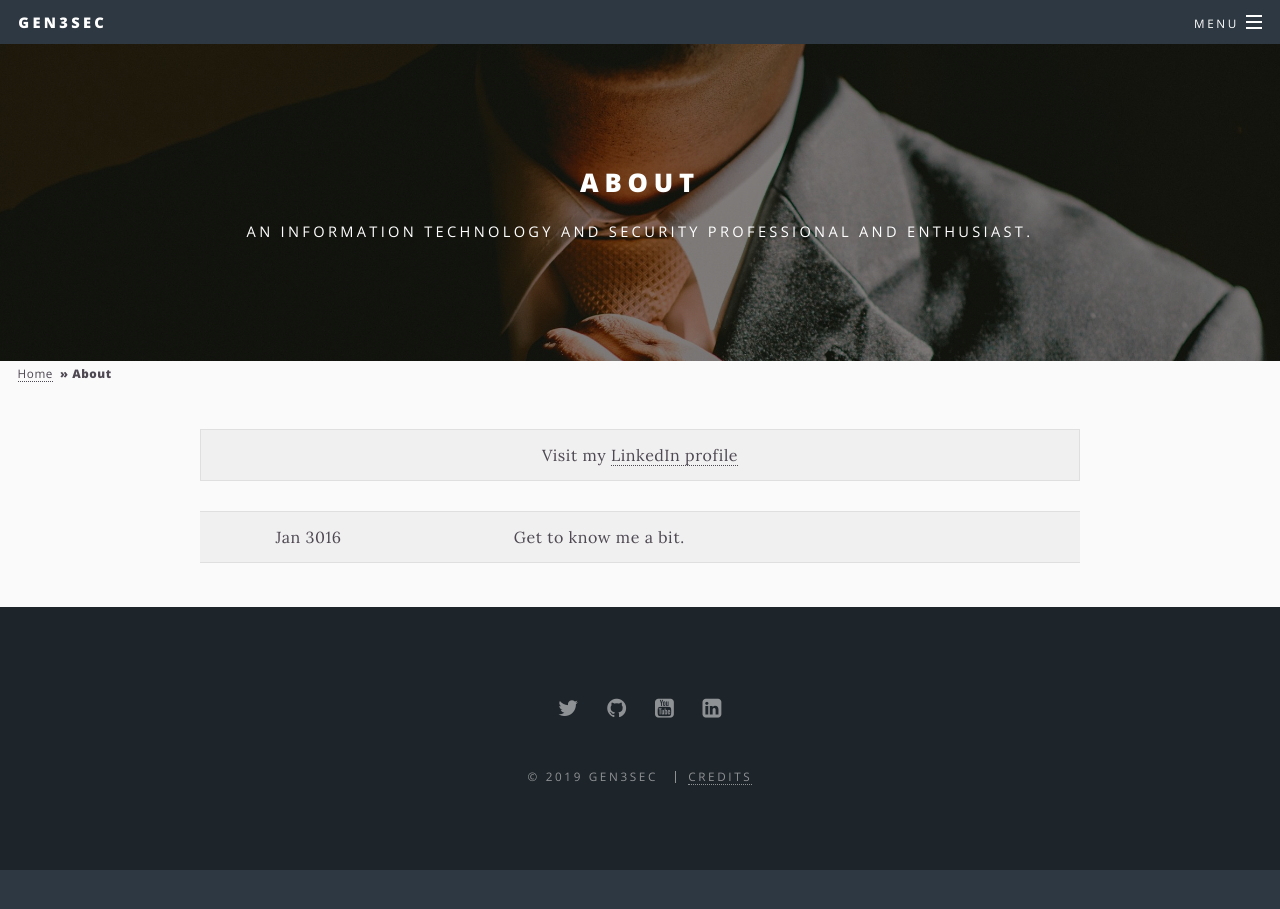
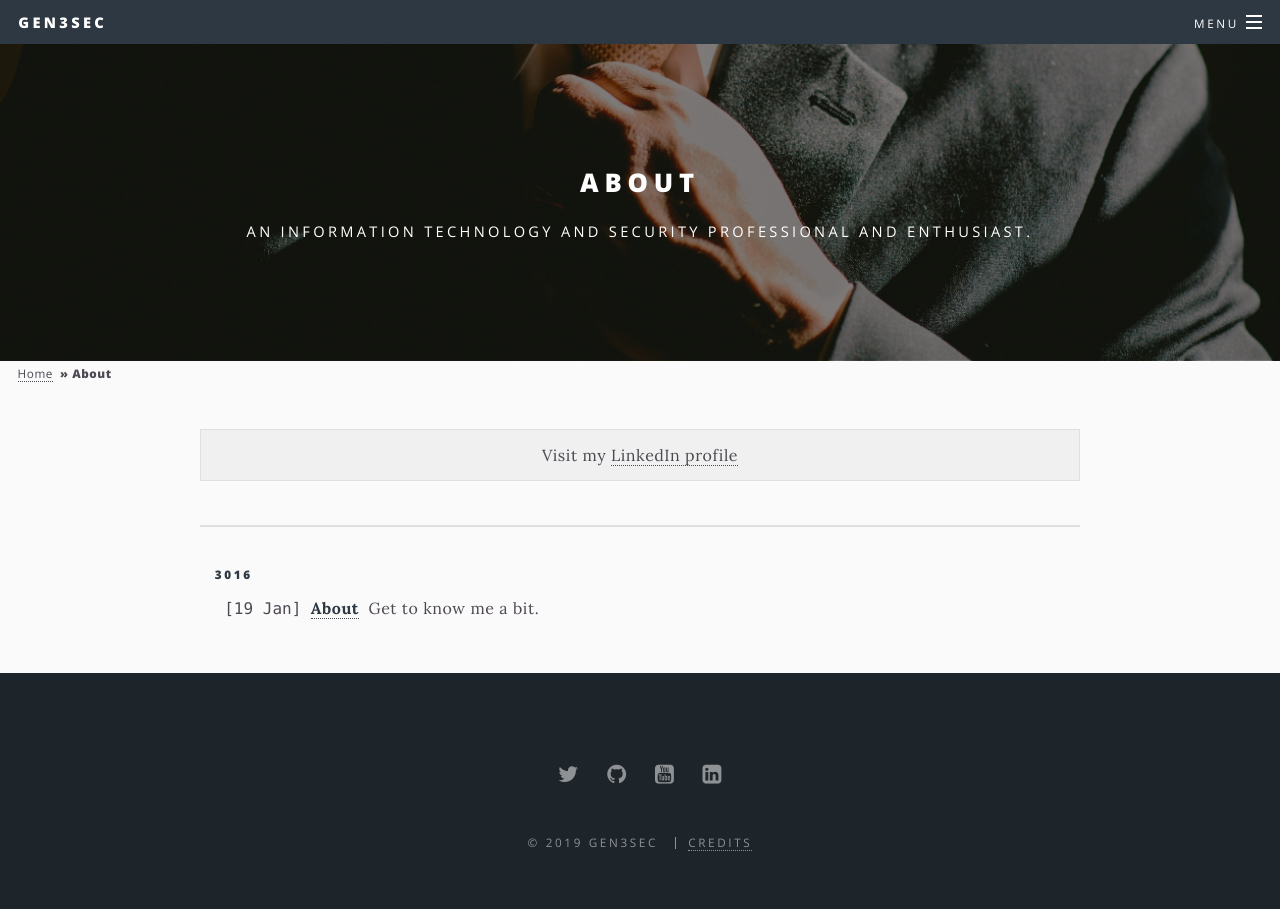
Before and after one commit to Gen3Sec/gen3sec.github.io, a Jekyll site: the page built from _pages/about.html, in a window 1280 px wide and 936 px high. Shown: the top 909 px of the window. Built offline with Jekyll 4.4.1, drawn with Linux system fonts in a browser that asks for light colours.

Commit message:
modified layout code to mirror topic

```diff
--- a/_pages/about.html
+++ b/_pages/about.html
@@ -14,24 +14,43 @@ if site.social.linkedin-square %}
   </tr></tbody></table>
 </div>{%
 endif %}
-{%
-if site.categories.about %}
-<div class="table-wrapper">
-  <table>
-    <tbody>{%
-      include fn_groupsort_reverse.html unsorted=site.categories.about groupby='priority' sortby='date'
-%}{%  for work in sorted_list %}
-      <tr>
-        <td><b><a href="{{ about.url | prepend: site.baseurl }}">{{ about.title }}</a></b></td>
-        <td>{{ work.date | date: "%b %Y" }}</td>
-        <td>{{ work.excerpt | strip_html | truncatewords: 12 }}</td>
-        <td>
-          {% include techlist.html %}
-        </td>
-      </tr>{%
-      endfor %}
-    </tbody>
-  </table>
-</div>{%
-endif
+
+{%  if site.posts %}{%
+  if site.tags.featured %}
+<hr style="margin:0 0 1em 0;" />
+<h4>Featured</h4>
+<ul class="post-list">{%
+    for post in site.categories.topics %}{%
+      if post.tags contains "featured" %}
+  <li>
+    <a class="post-link" href="{{ post.url | prepend: site.baseurl }}">
+      <div class="container">
+        <p class="post-title">{{ post.title }}</p>
+        <p class="post-date">{{ post.date | date: "%Y-%m-%d" }}</p>
+        <p class="post-desc">{{ post.excerpt | strip_html | truncatewords: 12 }}</p>
+      </div>
+    </a>
+  </li>{%
+      endif %}{%
+    endfor %}
+</ul>{%
+  endif %}
+<hr style="margin:1em 0 1em 0;" />
+
+<ul style="list-style-type: none;">{%
+  assign p = '9999'
+%}{%  for post in site.categories.about
+%}{%    assign n = post.date | date: "%Y"
+%}{%    if n != p
+%}{%      assign p = n
 %}
+  <br /><h5>{{ n }}</h5>{%
+    endif %}
+  <li style="padding-bottom: 6px;"><code>[{{ post.date | date: "%d %b" }}]</code>&nbsp;
+    <a href="{{ post.url | prepend: site.baseurl }}" style="white-space: nowrap;"><b>{{ post.title }}</b></a>&nbsp;
+      {{ post.excerpt | strip_html | truncatewords: 12 }}</li>{%
+  endfor
+%}
+</ul>
+
+{%  endif %}
```
